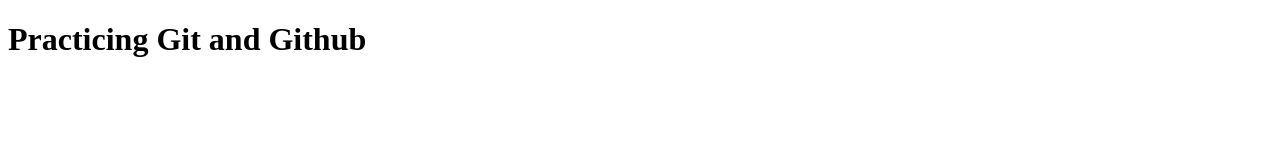
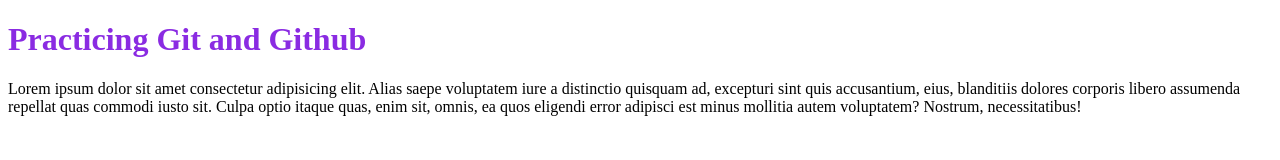
Before and after one commit to nasim8382/practicing_git-github, a plain HTML site: page index.html in a window 1280 px wide. Drawn offline with Linux system fonts and the light colour scheme.

Commit message:
CSS file added

```diff
--- a/index.html
+++ b/index.html
@@ -4,8 +4,10 @@
     <meta charset="UTF-8">
     <meta name="viewport" content="width=device-width, initial-scale=1.0">
     <title>Git&Github</title>
+    <link rel="stylesheet" href="style.css">
 </head>
 <body>
     <h1>Practicing Git and Github</h1>
+    <p>Lorem ipsum dolor sit amet consectetur adipisicing elit. Alias saepe voluptatem iure a distinctio quisquam ad, excepturi sint quis accusantium, eius, blanditiis dolores corporis libero assumenda repellat quas commodi iusto sit. Culpa optio itaque quas, enim sit, omnis, ea quos eligendi error adipisci est minus mollitia autem voluptatem? Nostrum, necessitatibus!</p>
 </body>
 </html>
--- /dev/null
+++ b/style.css
@@ -0,0 +1,3 @@
+h1{
+    color: blueviolet;
+}
```
